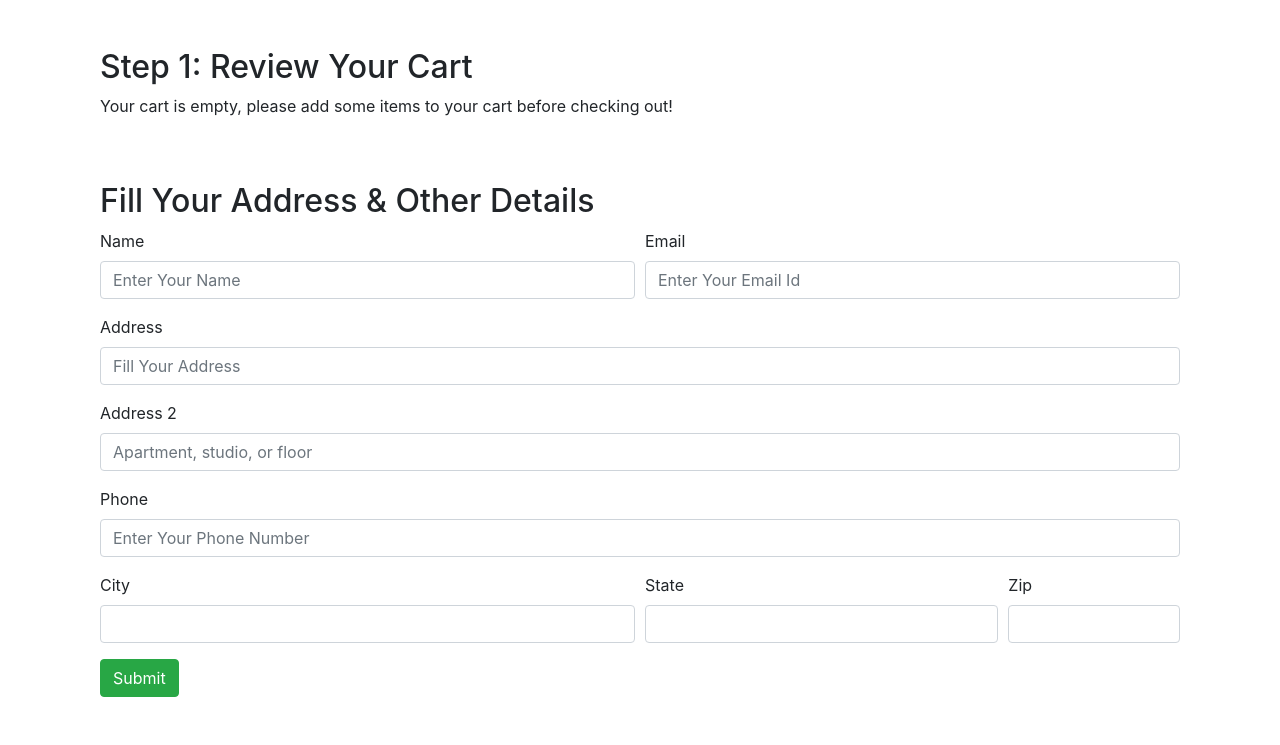
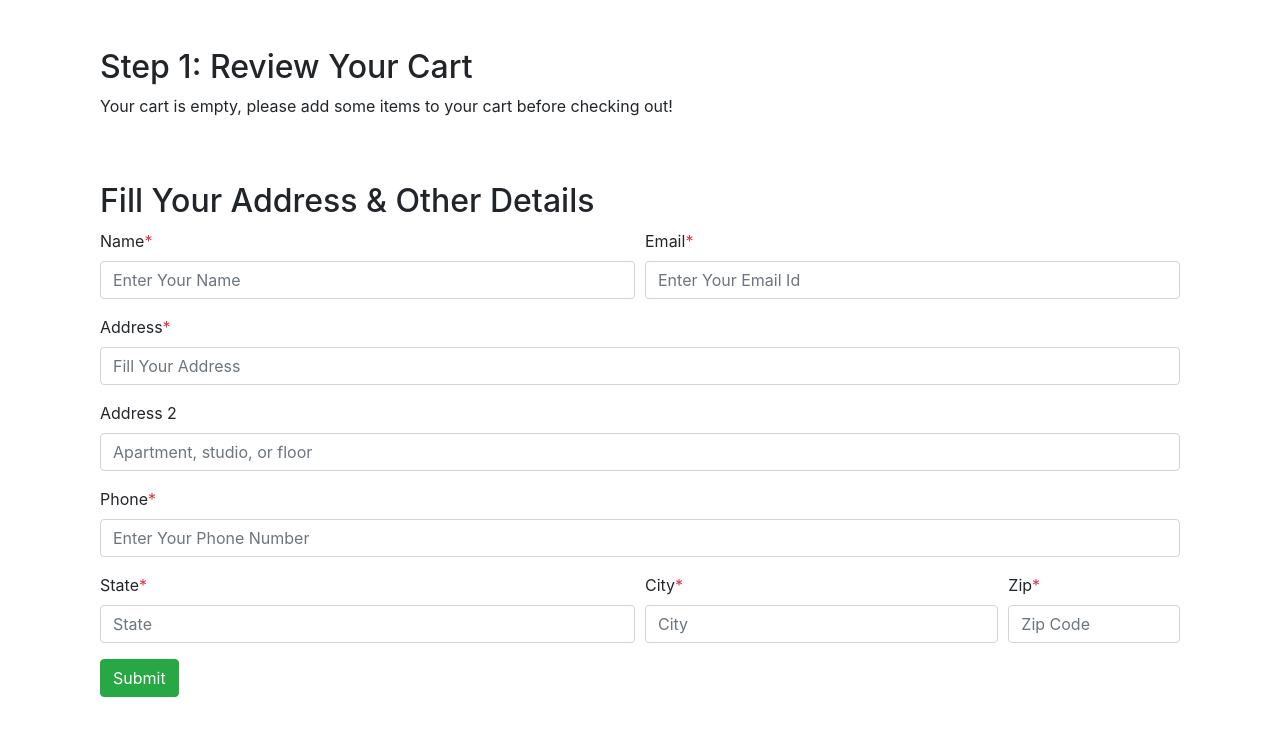
Before and after one commit to trishantjain/jango_project, a Django app: page /shop/checkout/ in a window 1280 px wide. Shown: the part 56-801 px from the top of the page. Run offline with Django 4.2, Linux system fonts and the light colour scheme; some libraries are stand-ins or nearby versions.

Commit message:
adding order model and page

```diff
--- a/ShopWithUs/shop/admin.py
+++ b/ShopWithUs/shop/admin.py
@@ -1,5 +1,6 @@
 from django.contrib import admin
-from .models import Product, Contact
+from .models import Product, Contact, Order
 
 admin.site.register(Product)
 admin.site.register(Contact)
+admin.site.register(Order)
--- a/ShopWithUs/shop/templates/shop/checkout.html
+++ b/ShopWithUs/shop/templates/shop/checkout.html
@@ -16,42 +16,49 @@
 
     <div class="col my-5">
         <h2>Fill Your Address & Other Details</h2>
-        <form>
+        <form method="post" action="/shop/checkout/"> {% csrf_token %}
+            <input type="hidden" id="itemJson" name="itemJson">
             <div class="form-row">
                 <div class="form-group col-md-6">
-                    <label for="inputName">Name</label>
-                    <input type="text" name="name" class="form-control" id="inputName" placeholder="Enter Your Name">
+                    <label for="inputName">Name<span class="text-danger">*</span></label>
+                    <input type="text" class="form-control" id="inputName" name="name"
+                        placeholder="Enter Your Name" required>
                 </div>
                 <div class="form-group col-md-6">
-                    <label for="inputEmail">Email</label>
-                    <input type="email" name="email" class="form-control" id="inputEmail"
-                        placeholder="Enter Your Email Id">
+                    <label for="inputEmail">Email<span class="text-danger">*</span></label>
+                    <input type="email" class="form-control" name="email" id="inputEmail"
+                        placeholder="Enter Your Email Id" required>
                 </div>
             </div>
             <div class="form-group">
-                <label for="inputAddress">Address</label>
-                <input type="text" class="form-control" id="inputAddress" placeholder="Fill Your Address">
+                <label for="inputAddress">Address<span class="text-danger">*</span></label>
+                <input type="text" class="form-control" id="inputAddress" name="address1"
+                    placeholder="Fill Your Address" required>
             </div>
             <div class="form-group">
                 <label for="inputAddress2">Address 2</label>
-                <input type="text" class="form-control" id="inputAddress2" placeholder="Apartment, studio, or floor">
+                <input type="text" class="form-control" id="inputAddress2" name="address2"
+                    placeholder="Apartment, studio, or floor">
             </div>
             <div class="form-group">
-                <label for="inputPhone">Phone</label>
-                <input type="tel" class="form-control" id="inputPhone" placeholder="Enter Your Phone Number">
+                <label for="inputPhone">Phone<span class="text-danger">*</span></label>
+                <input type="tel" class="form-control" id="inputPhone" name="phone"
+                    placeholder="Enter Your Phone Number" required>
             </div>
             <div class="form-row">
                 <div class="form-group col-md-6">
-                    <label for="inputCity">City</label>
-                    <input type="text" name="city" class="form-control" id="inputCity">
+                    <label for="inputState">State<span class="text-danger">*</span></label>
+                    <input type="text" class="form-control" name="state" id="inputState"
+                        placeholder="State" required>
                 </div>
                 <div class="form-group col-md-4">
-                    <label for="inputState">State</label>
-                    <input type="text" name="state" class="form-control" id="inputState">
+                    <label for="inputCity">City<span class="text-danger">*</span></label>
+                    <input type="text" class="form-control" name="city" id="inputCity" placeholder="City" required>
                 </div>
                 <div class="form-group col-md-2">
-                    <label for="inputZip">Zip</label>
-                    <input type="text" name="zip" class="form-control" id="inputZip">
+                    <label for="inputZip">Zip<span class="text-danger">*</span></label>
+                    <input type="text" class="form-control" name="zip_code" id="inputZip"
+                        placeholder="Zip Code", required>
                 </div>
             </div>
             <button type="submit" class="btn btn-success">Submit</button>
@@ -93,6 +100,15 @@
     }
 
 
+    $("#itemJson").val(JSON.stringify(cart));
+    // @ts-ignore
+    {% if thank %}
+    alert("Thanks for ordering. Your order id is {{id}}. You can track your order using your order id.")
+    localStorage.clear();
+    document.location="/shop";
+    // Code here will be linted with JSHint
+    {% endif %}
+
 </script>
 
 {% endblock %}
--- a/ShopWithUs/shop/views.py
+++ b/ShopWithUs/shop/views.py
@@ -1,6 +1,6 @@
 from django.shortcuts import render
 from django.http import HttpResponse
-from .models import Product, Contact
+from .models import Product, Contact, Order
 from math import ceil
 
 
@@ -55,4 +55,21 @@ def product(request, myid):
 
 
 def checkout(request):
+    if request.method == "POST":
+        item_json = request.POST.get("itemJson", "")
+        name = request.POST.get("name", "")
+        email = request.POST.get("email", "")
+        phone = request.POST.get("phone", "")
+        address = request.POST.get("address1", "") + request.POST.get("address2", "")
+        state = request.POST.get("state", "")
+        city = request.POST.get("city", "")
+        zip_code = request.POST.get("zip_code", "")
+
+        order = Order(item_json=item_json, name=name, email=email, phone=phone, address=address, state=state, city=city, zip_code= zip_code)
+        order.save()
+
+        thank = True
+        id = order.order_id
+
+        return render(request, "shop/checkout.html", {'thank':thank, 'id': id})
     return render(request, "shop/checkout.html")
```
Also changed, not shown: ShopWithUs/shop/models.py (+12 -0 lines), ShopWithUs/shop/migrations/0005_order.py (added).
